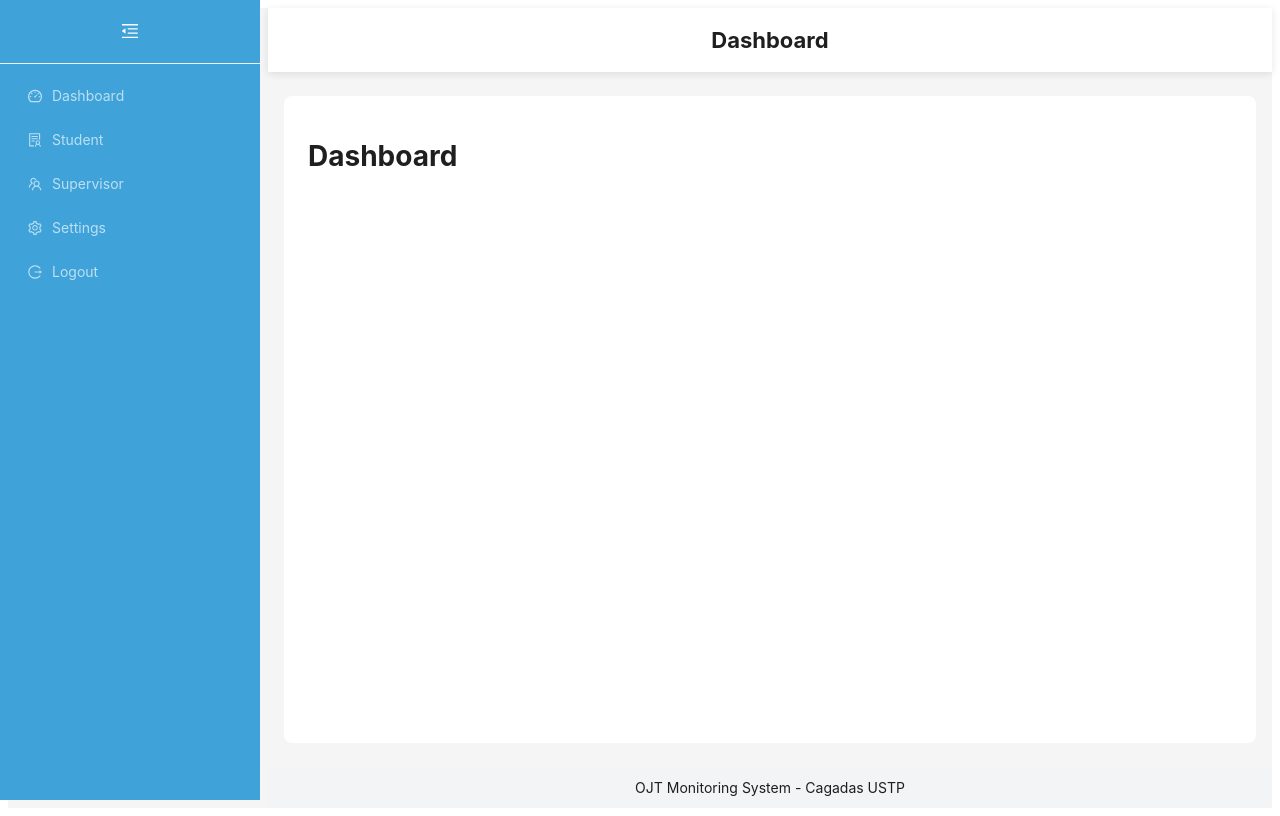
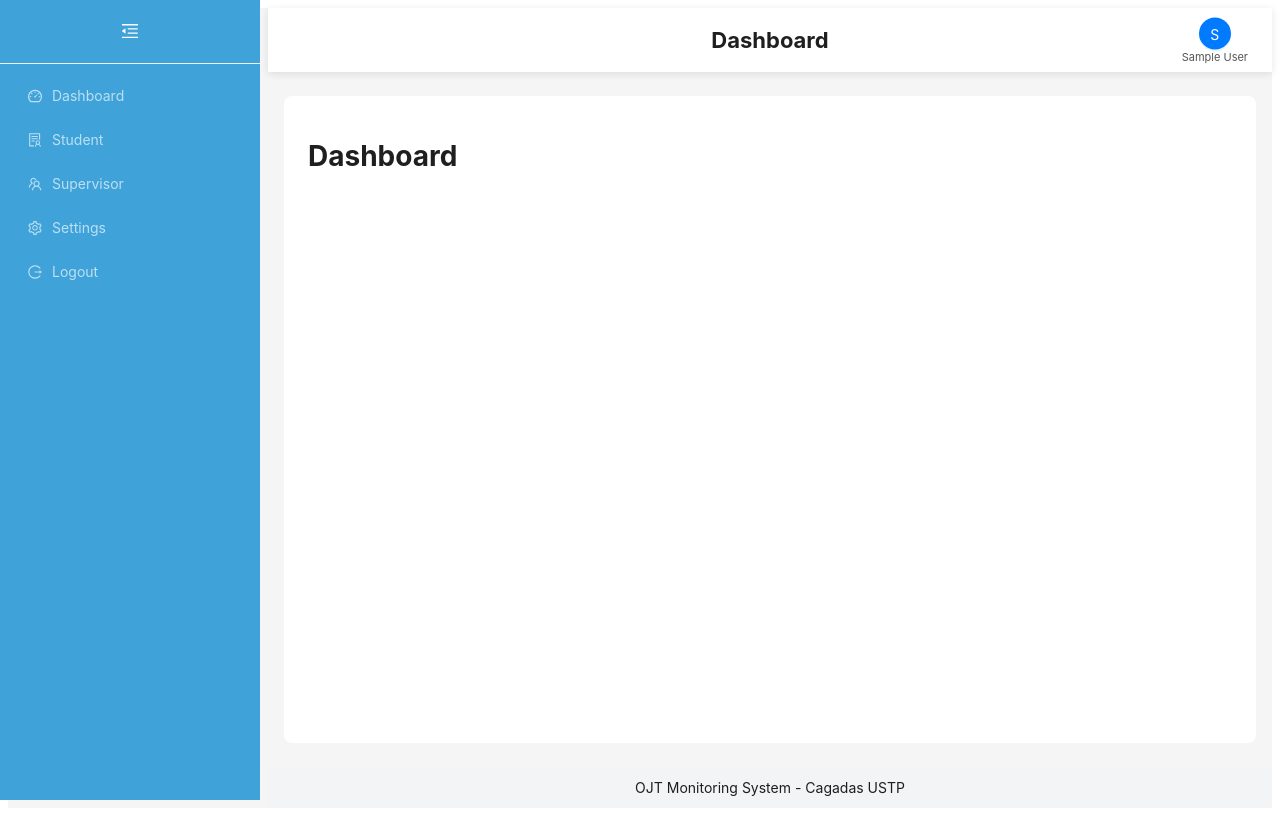
Before and after one commit to KC878/ustp_ojt_monitoring, a Next.js app: page /pages/dashboard in a window 1280 px wide. Built offline with nearby package versions, Linux system fonts and the light colour scheme; no server answers; sample sign-in values are in the browser's storage.

Commit message:
added a profile name: v1. Button -> onClick alerts the user info: name, email

```diff
--- a/src/app/pages/logout/page.tsx
+++ b/src/app/pages/logout/page.tsx
@@ -3,11 +3,11 @@ import ProtectedRoute from '@src/middleware/ProtectedRoute';
 import { useAuth } from '@src/store/useAuth';
 import { useEffect } from 'react';
 import { socket } from '@src/utils/socketClient';
-import { useMiddleware } from '@src/services/useMiddleware';
-
+import { useLoading } from '@src/store/useLoading';
 const LogoutPage = () => {
   const { logout, setLogout } = useAuth();
-  const { isAuthenticated } = useMiddleware();
+  const { setRefreshWindow } = useLoading();
+
 
   useEffect(() => {
     if (logout) {
@@ -19,6 +19,7 @@ const LogoutPage = () => {
       })
 
       setLogout(false); // set it to false after emitting
+      setRefreshWindow(true);
     }
     return () => {
          // Cleanup if necessary
--- a/src/components/Dashboard.tsx
+++ b/src/components/Dashboard.tsx
@@ -21,8 +21,15 @@ interface DashboardProps {
   menuPages: React.ReactNode[];
 }
 
+let name: string, email: string;
 
+const userString = localStorage.getItem("user");
+  if (userString) {
+    const user = JSON.parse(userString);
+    name = user.name;
+    email = user.email;
 
+  }
 
 
 const menuIcons = [
@@ -114,18 +121,62 @@ const Dashboard: React.FC<DashboardProps> = ({
         {/* Header */}
         <Header
           style={{
-            display: "flex",
-            alignItems: "center",
-            justifyContent: "center", // Center horizontally
-            height: "64px", // Ensure full height usage
             background: "white",
             boxShadow: "0 2px 8px rgba(0,0,0,0.1)",
-            fontSize: "22px",
-            fontWeight: "bold",
+            height: "64px",
+            padding: "0 24px",
+            position: "relative",
           }}
         >
-          {headerContent}
+          {/* Absolutely centered header content */}
+          <div
+            style={{
+              position: "absolute",
+              top: "50%",
+              left: "50%",
+              transform: "translate(-50%, -50%)",
+              fontSize: "22px",
+              fontWeight: "bold",
+              whiteSpace: "nowrap",
+            }}
+          >
+            {headerContent}
+          </div>
+
+          {/* Right-aligned profile button with name below */}
+          <div
+            style={{
+              position: "absolute",
+              right: 24,
+              top: "50%",
+              transform: "translateY(-50%)",
+              display: "flex",
+              flexDirection: "column",
+              alignItems: "center",
+              justifyContent: "center",
+              lineHeight: 1,
+            }}
+          >
+            <Button
+              type="primary"
+              shape="circle"
+              style={{
+                backgroundColor: "#007bff",
+                border: "none",
+              }}
+              onClick={() => {
+
+                alert(`${name}\n${email}`);
+              }}
+            >
+              {name[0]}
+            </Button>
+            <span style={{ fontSize: "11px", marginTop: "2px", color: "#555" }}>
+              {name}
+            </span>
+          </div>
         </Header>
+
 
         {/* Content Area */}
         <Content
--- a/src/store/useLoading.tsx
+++ b/src/store/useLoading.tsx
@@ -3,6 +3,9 @@ import { create } from 'zustand';
 interface GlobalState {
   loading: boolean;
   setLoading: (start: boolean) => void;
+
+  refreshWindow: boolean;
+  setRefreshWindow: (start: boolean) => void;
 
 }
 
@@ -10,4 +13,7 @@ export const useLoading = create<GlobalState>((set) => ({
   loading: true,
   setLoading: (start) => set({ loading: start }),
 
+  refreshWindow: false,
+  setRefreshWindow: (start) => set({ refreshWindow: start }),
+
 }));
```
Also changed, not shown: src/app/pages/auth/page.tsx (+16 -1 lines).
